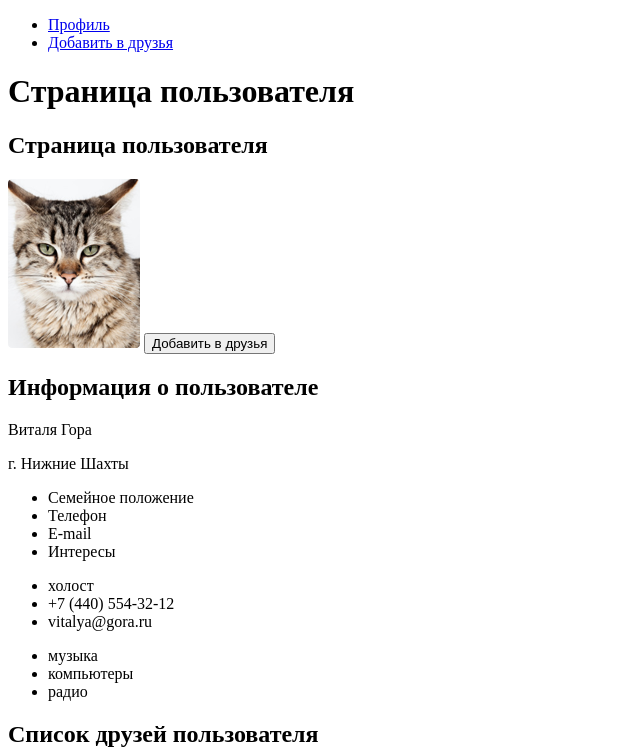
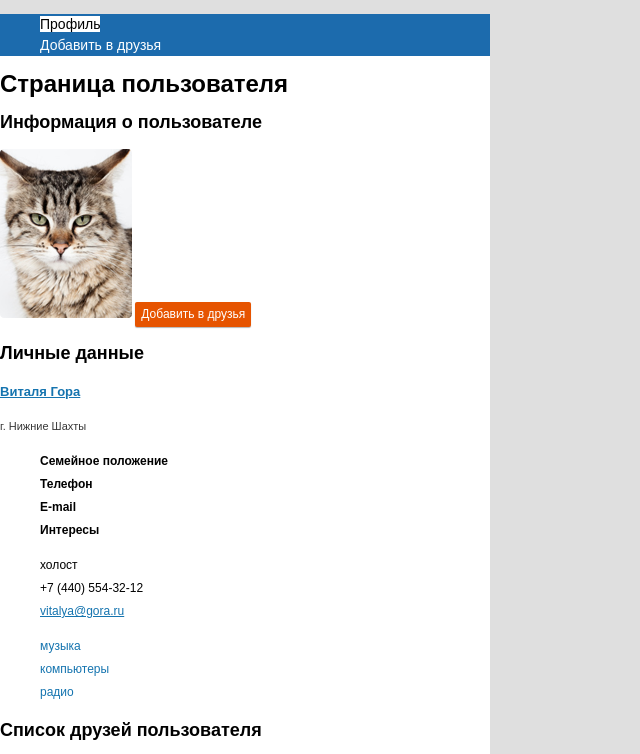
Before and after one commit to nataliastarova/HTC, a plain HTML site: page index.html in a window 1280 px wide. Shown: the top 754 px of the page, without its empty margins (0-640 px from the left). Drawn offline with Linux system fonts and the light colour scheme.

Commit message:
Добавлена стилизация

```diff
--- a/css/style.css
+++ b/css/style.css
@@ -0,0 +1,147 @@
+body {
+    margin: 0;
+    padding: 0;
+
+    font-family: Arial, sans-serif;
+    font-size: 12px;
+    line-height: 23px;
+    font-weight: 400;
+    color: #000000;
+    text-transform: none;
+
+    background-color: #dfdfdf;
+
+    /* Временно для сетки */
+    /*background-image: url("img/nerds-index.jpg");*/
+    /*background-size: 1372px auto;*/
+    /*background-repeat: no-repeat;*/
+}
+
+a {
+    text-decoration: none;
+}
+
+.button {
+    text-align: center;
+    color: #ffffff;
+    vertical-align: middle;
+    border-radius: 2px;
+    border: none;
+}
+
+.site-wrapper {
+    width: 490px;
+    list-style: none;
+    background-color: #ffffff;
+}
+
+.main-navigation {
+    font-size: 14px;
+    line-height: 21px;
+    font-weight: 400;
+    list-style: none;
+}
+
+.site-navigation{
+    list-style: none;
+    background-color: #1c6bad; /*здесь будет линейный градиент*/
+}
+.site-navigation a {
+    color: #ffffff;
+}
+
+.current a{
+    color: #000000;
+    background-color: #ffffff;
+}
+
+.add-friend-button {
+    font-size: 12px;
+    line-height: 23px;
+    font-weight: 400;
+    color: white;
+    background-color: #e65400; /*Линейный градиент*/
+    box-shadow: 0px 1px 1px #b6b6b6;
+}
+
+.current-user-name {
+    font-size: 23px;
+    line-height: 21px;
+    font-weight: 400;
+    color: #000000;
+}
+
+.current-residence {
+    font-size: 11px;
+    line-height: 21px;
+    font-weight: 400;
+    color: #757575;
+}
+
+.user-profile-list {
+    list-style: none;
+    font-size: 12px;
+    line-height: 23px;
+    font-weight: 700;
+    color: #000000;
+}
+
+.user-info-list {
+    list-style: none;
+    font-size: 12px;
+    line-height: 23px;
+    font-weight: 400;
+    color: #000000;
+}
+
+.user-e-mail{
+    color: #1574af;
+    text-decoration: underline;
+}
+
+.user-interests-list {
+    list-style: none;
+    font-size: 12px;
+    line-height: 23px;
+    font-weight: 400;
+    color: #1574af;
+}
+
+.user-interests-list li:hover,
+.user-interests-list li:focus {
+    color: #000000;
+}
+
+/*.friends-list {*/
+    /*overflow: scroll; !* Добавляем полосы прокрутки *!*/
+    /*width: 300px; !* Ширина блока *!*/
+    /*height: 150px; !* Высота блока *!*/
+    /*padding: 5px; !* Поля вокруг текста *!*/
+    /*border: solid 1px black; !* Параметры рамки *!*/
+/*}*/
+.friends-list {
+    list-style: none;
+}
+
+.user-name {
+    list-style: none;
+    font-size: 13px;
+    line-height: 23px;
+    font-weight: 700;
+    color: #1574af;
+    text-decoration: underline;
+}
+
+.residence {
+    font-size: 11px;
+    line-height: 23px;
+    font-weight: 400;
+    color:  #373737;
+}
+
+.condition {
+    font-size: 10px;
+    line-height: 23px;
+    font-style: italic;
+    color: #2f8a26;
+}
--- a/index.html
+++ b/index.html
@@ -6,10 +6,11 @@
         <link href="css/style.css" rel="stylesheet">
     </head>
     <body>
+        <div class="site-wrapper">
             <header class="main-header">
                 <nav class="main-navigation">
                     <ul class="site-navigation">
-                    <li><a href="#">Профиль</a></li>
+                        <li class="current"><a href="#">Профиль</a></li>
                         <li><a href="#">Добавить в друзья</a></li>
                     </ul>
                 </nav>
@@ -18,7 +19,7 @@
             <main class="main-page">
                 <h1 class="visually-hidden">Страница пользователя</h1>
                 <section class="user-profile">
-                <h2 class="visually-hidden">Страница пользователя</h2>
+                    <h2 class="visually-hidden">Информация о пользователе</h2>
                     <div class="user-photo">
                         <a class="user-profile-photo">
                             <img src="img/user-0.png" width="132" height="169" alt="Фото пользователя">
@@ -26,9 +27,9 @@
                         <button class="button add-friend-button" type="submit">Добавить в друзья</button>
                     </div>
                     <section class="user-info">
-                    <h2 class="visually-hidden">Информация о пользователе</h2>
-                    <a class="user-name">Виталя Гора</a>  <!-- Добавить скрытый заголовок про имя пользователя?-->
-                    <p class="residence">г. Нижние Шахты</p>
+                        <h2 class="visually-hidden">Личные данные</h2>
+                        <a class="user-name current-user-name">Виталя Гора</a>  <!-- Добавить скрытый заголовок про имя пользователя?-->
+                        <p class="residence current-residence">г. Нижние Шахты</p>
                         <ul class="user-profile-list">
                             <li>Семейное положение</li>
                             <li>Телефон</li>
@@ -38,7 +39,7 @@
                         <ul class="user-info-list">
                             <li>холост</li>
                             <li>+7 (440) 554-32-12</li>
-                        <li>vitalya@gora.ru</li>
+                            <li><a class= user-e-mail href=#>vitalya@gora.ru</a></li>
                         </ul>
                         <ul class="user-interests-list">
                             <li>музыка</li> <!-- возможно ссылки-->
@@ -119,5 +120,6 @@
                     </ul>
                 </section>
             </main>
+        </div>
     </body>
 </html>
```
Lines whose indentation alone changed are shown as unchanged.
